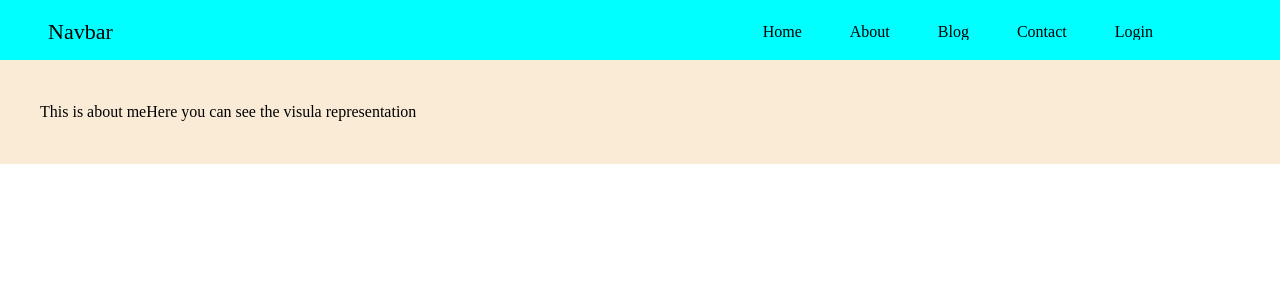
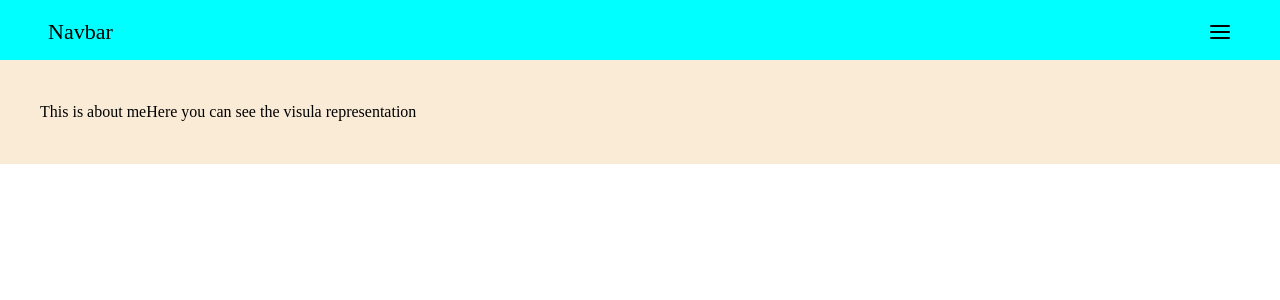
Before and after one commit to neelendrareddy9001/json_webtoken-authentication, a React (Create React App) app in the folder client/: page / in a window 1280 px wide. Shown: the top 300 px of the page. Built offline with nearby package versions, Linux system fonts and the light colour scheme.

Commit message:
updated installed package

```diff
--- a/client/package.json
+++ b/client/package.json
@@ -9,6 +9,7 @@
     "axios": "^1.6.8",
     "react": "^18.3.1",
     "react-dom": "^18.3.1",
+    "react-icons": "^5.2.1",
     "react-router-dom": "^6.23.0",
     "react-scripts": "5.0.1",
     "web-vitals": "^2.1.4"
--- a/client/src/App.css
+++ b/client/src/App.css
@@ -1,3 +1,18 @@
 .App {
     overflow: hidden;
 }
+
+@media screen and (min-width: 792px) {
+    .menu ul li{
+        display: hidden;
+    }
+}
+
+@media screen and (max-width: 800px) {
+    .menu ul li a {
+        display: none;
+    }
+    .menu-icon {
+        display: none;
+    }
+}
--- a/client/src/Components/Header/Header.jsx
+++ b/client/src/Components/Header/Header.jsx
@@ -1,11 +1,17 @@
-import React from 'react'
+import React, { useState } from 'react';
+import {FiMenu} from 'react-icons/fi'
+import { IoClose } from "react-icons/io5";
 
 const Header = () => {
+    const [open, setMenuOpen] = useState(false)
+    const handleMenu = (e) => {
+        setMenuOpen(true)
+    }
   return (
     <>
     <nav className='navbar flex justify-between'>
         <a href='logo' className='logo'>navbar</a>
-        <ul className='flex justify-between'>
+        <ul className='flex justify-between menu'>
             <li>
                 <a href='home'>Home</a>
             </li>
@@ -27,7 +33,10 @@ const Header = () => {
                 </li>
             </div>
         </ul>
-
+        <div className='menu-icon'>
+            <FiMenu size={24} onClick={handleMenu}/>
+            <IoClose size={24} />
+        </div>
     </nav>
     <div className='menu_hover'></div>
     </>
--- a/client/src/index.css
+++ b/client/src/index.css
@@ -43,9 +43,11 @@ nav {
 
 ul {
   padding-right: 40px;
+
 }
 ul li {
    padding: 0px 1.5rem;
+   display: none;
 }
 ul li a {
   font-size: 16px;
@@ -63,12 +65,13 @@ ul li a:hover, .menu_hover {
   line-height: 4px;
 }
 
+/* .menu-icon {
+  display: none;
+} */
 
 
 
-@media  screen and (min-width: 320px) {
 
-}
 
 
 /* Home */
```
Also changed, not shown: 2 other files (tests, documents, lock files or other folders).
